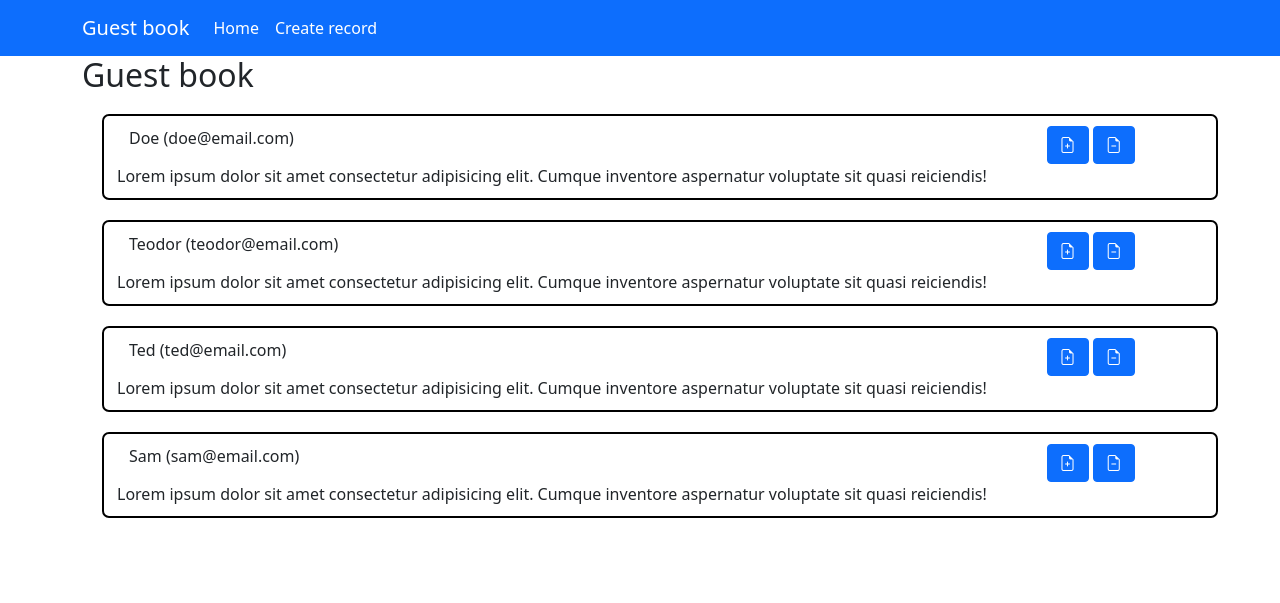
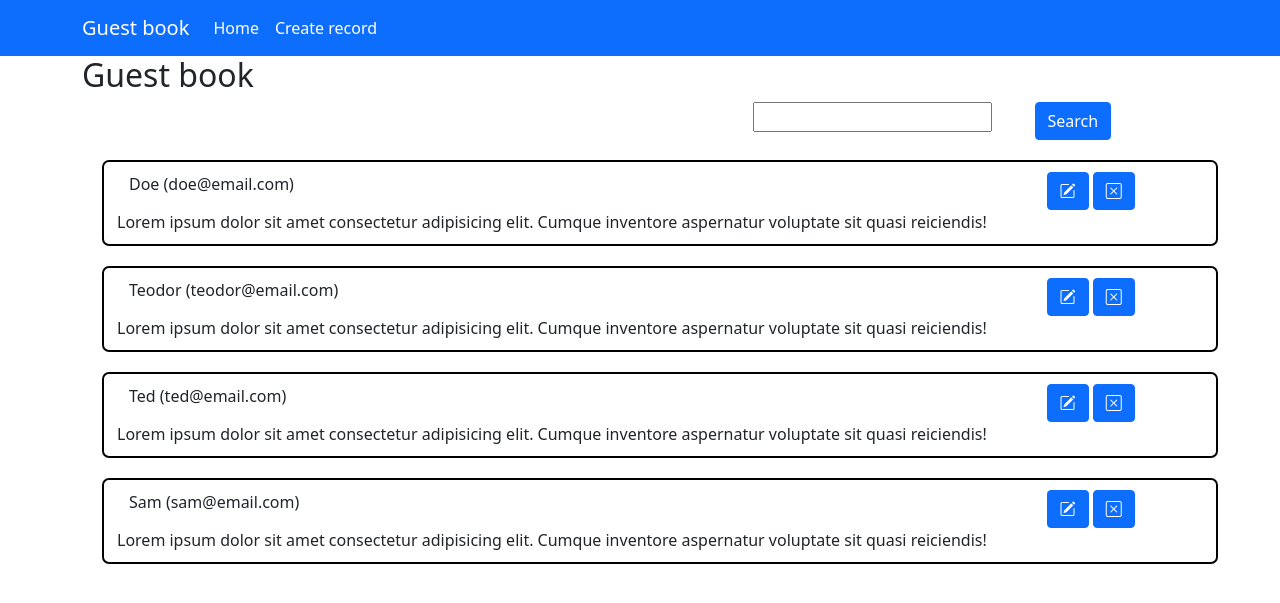
Before and after one commit to tenirina/exam_7, a Django app: page / in a window 1280 px wide. Shown: the top 603 px of the page. Run offline with Django 4.2, Linux system fonts and the light colour scheme; data comes from the database, SQL or seed files in the repository; some libraries are stand-ins or nearby versions.

Commit message:
Improvement
Добавлена возможность поиска записи на основной страницы

```diff
--- a/app/webapp/forms.py
+++ b/app/webapp/forms.py
@@ -6,3 +6,7 @@ class RecordForm(forms.Form):
     name = forms.CharField(max_length=100, required=True, label="Name")
     email = forms.CharField(max_length=100, required=True, label="Email")
     text = forms.CharField(max_length=1500, required=True, label="Description", widget=widgets.Textarea)
+
+
+class SearchForm(forms.Form):
+    search = forms.CharField(max_length=100, required=False, label="Search", initial='')
--- a/app/webapp/templates/confirm_delete.html
+++ b/app/webapp/templates/confirm_delete.html
@@ -2,7 +2,7 @@
 
 {% block content %}
     <div class="main">
-        <h2> Delete record in the book </h2>
+        <h2> Delete record from quest book </h2>
         <div class="card">
               <div class="card-header">
                 {{ record.name }}
--- a/app/webapp/templates/index.html
+++ b/app/webapp/templates/index.html
@@ -4,6 +4,16 @@
     <div class="main">
             {% if records %}
                 <h2> Guest book </h2>
+                <form action="{% url 'index' %}" method="GET">
+                    <div class="row justify-content-end">
+                        <div class="col-3">
+                            <input name="search" type="search">
+                        </div>
+                        <div class="col-2">
+                            <button type="submit" class="btn btn-primary">Search</button>
+                        </div>
+                    </div>
+                </form>
               {% for record in records %}
                 <div class="container block">
                       <div class="row justify-content-between">
@@ -11,8 +21,8 @@
                               {{ record.name }} ({{ record.email }})
                           </div>
                           <div class="col-2">
-                              <a href="{% url 'update' record.pk %}" class="btn btn-primary bi bi-file-earmark-plus"></a>
-                              <a href="{% url 'delete' record.pk %}" class="btn btn-primary bi bi-file-earmark-minus"></a>
+                              <a href="{% url 'update' record.pk %}" class="btn btn-primary bi bi-pencil-square"></a>
+                              <a href="{% url 'delete' record.pk %}" class="btn btn-primary bi bi-x-square"></a>
                           </div>
                         </div>
                         <div class="row">
--- a/app/webapp/view/base.py
+++ b/app/webapp/view/base.py
@@ -1,10 +1,19 @@
 from django.shortcuts import render
 
+from webapp.forms import SearchForm
 from webapp.models import Book
 
 
 def index_view(request):
-    records = Book.objects.filter(is_delete=False, status=Book.CHOICES[0][0]).order_by('created_at')[::-1]
+    form = SearchForm()
+    form = SearchForm(request.GET)
+    if 'search' in form.data:
+        if form.data['search']:
+            records = Book.objects.filter(name=form.data['search'], is_delete=False, status=Book.CHOICES[0][0]).order_by('created_at')[::-1]
+        else:
+            records = Book.objects.filter(is_delete=False, status=Book.CHOICES[0][0]).order_by('created_at')[::-1]
+    else:
+        records = Book.objects.filter(is_delete=False, status=Book.CHOICES[0][0]).order_by('created_at')[::-1]
     context = {
         "records": records
     }
```
